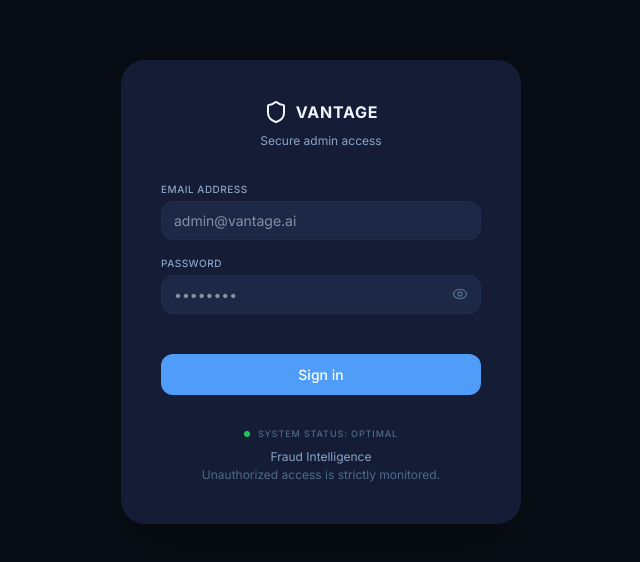
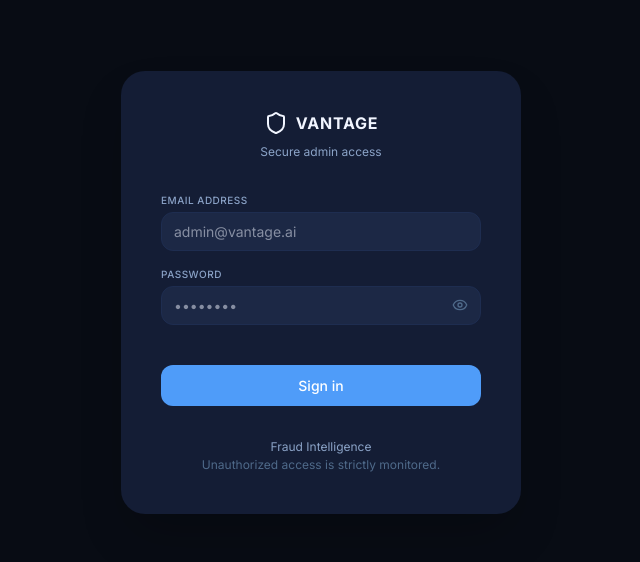
Before and after one commit to Vantage-Squad/vantage, a React (Vite) app in the folder client/: page /auth in a window 1280 px wide. Shown: the part 108-670 px from the top of the page, without its empty margins (319-959 px from the left). Built offline with nearby package versions, Linux system fonts and the light colour scheme; no server answers.

Commit message:
chore : removed an unwanted component from the sign in page

```diff
--- a/client/src/components/auth/AuthFooter.tsx
+++ b/client/src/components/auth/AuthFooter.tsx
@@ -1,19 +1,6 @@
 const AuthFooter = () => {
     return (
         <div className="flex flex-col items-center justify-center mt-8 space-y-2">
-            <div className="flex items-center space-x-2">
-                <div className="w-1.5 h-1.5 rounded-full" style={{ backgroundColor: "var(--color-status-safe)" }} />
-                <span
-                    className="uppercase font-medium tracking-widest"
-                    style={{
-                        color: "var(--color-text-muted)",
-                        fontSize: "9px"
-                    }}
-                >
-                    SYSTEM STATUS: OPTIMAL
-                </span>
-            </div>
-
             <div className="flex flex-col items-center text-center">
                 <span style={{ color: "var(--color-text-secondary)", fontSize: "var(--font-size-label)" }}>
                     Fraud Intelligence
```
